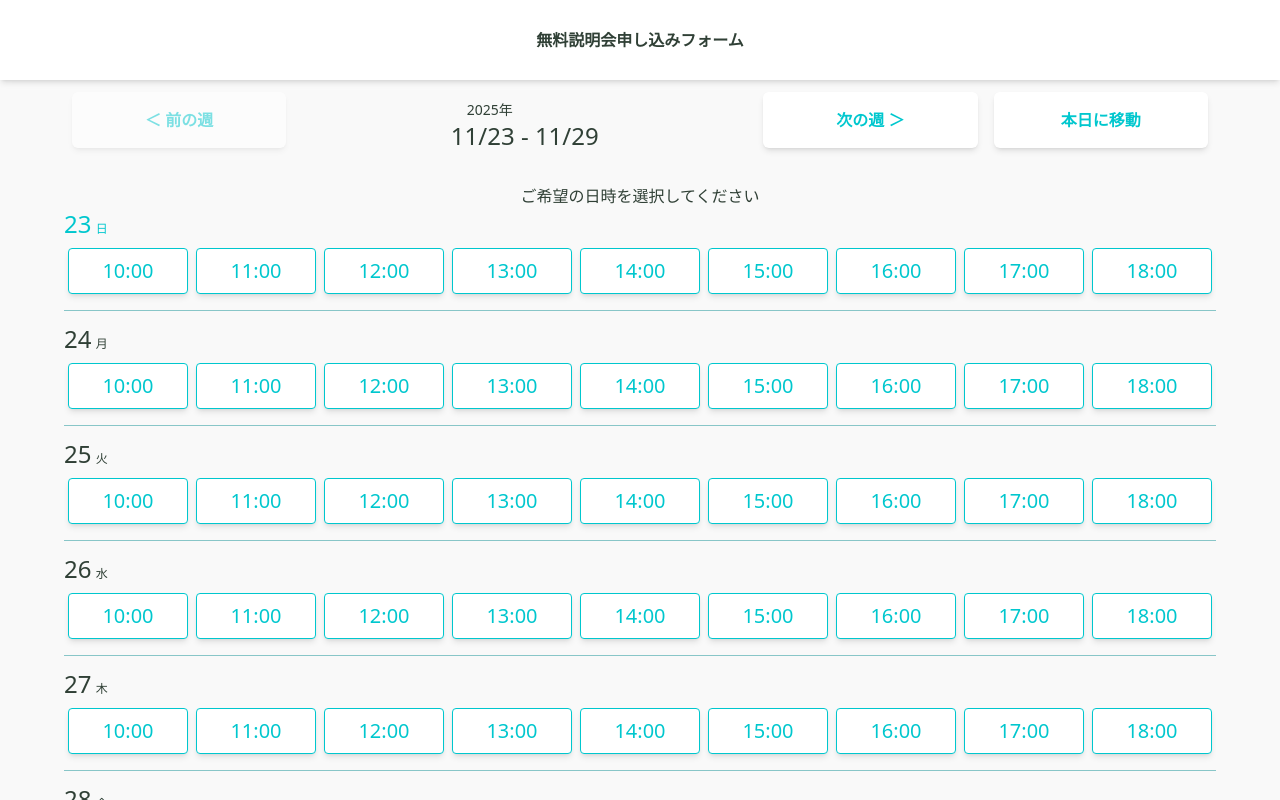
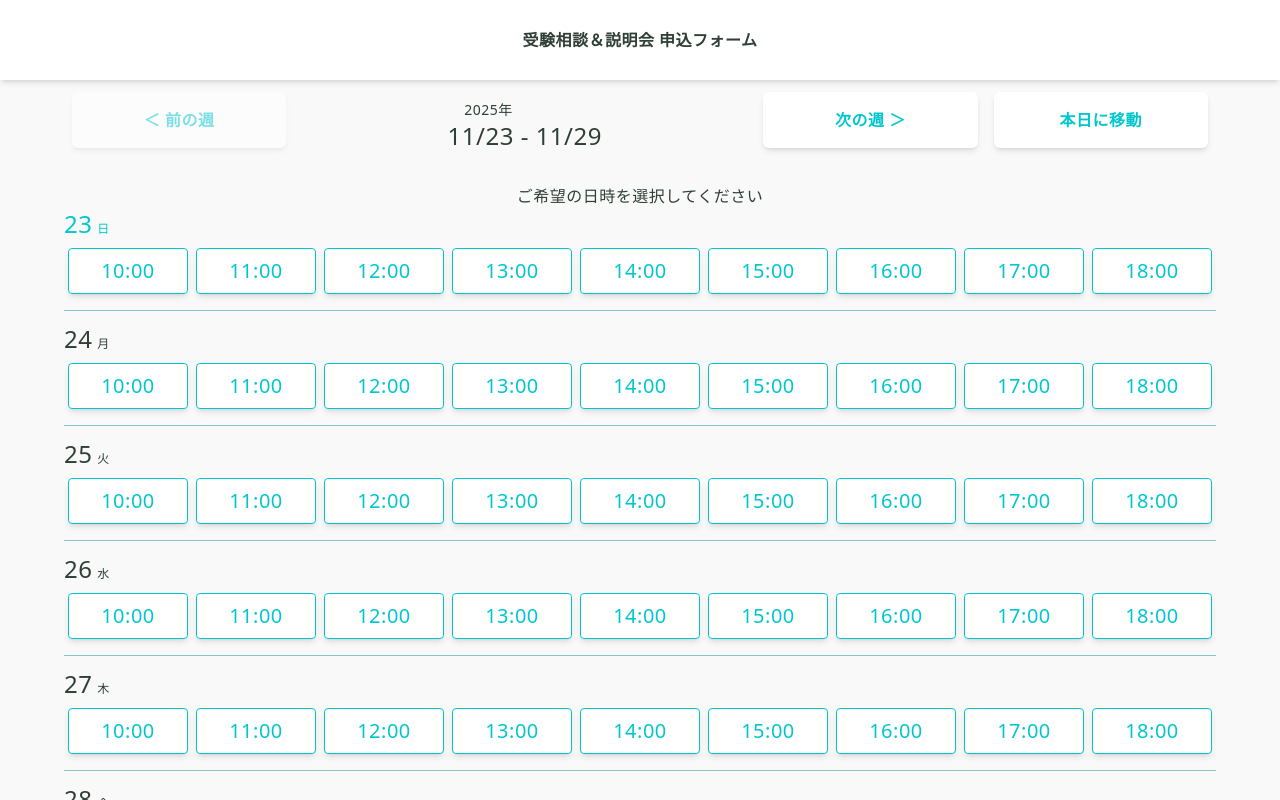
Before and after one commit to 25im0047-commits/form, a Next.js app: page / in a window 1280 px wide. Built offline with nearby package versions, Linux system fonts and the light colour scheme; no server answers; the database is empty.

Commit message:
バグの修正、文字幅の修正

```diff
--- a/app/globals.css
+++ b/app/globals.css
@@ -5,4 +5,5 @@ html,body {
   overscroll-behavior: none;
   overflow-x: hidden;
   height: 100%;
+  letter-spacing: 0.5px;
 }
--- a/app/layout.tsx
+++ b/app/layout.tsx
@@ -11,7 +11,7 @@ export default function RootLayout({
     <html lang="ja">
       <body className="text-[#304036] bg-[#f9f9f9]">
         <header className="h-20 mb-1 shadow-md flex items-center justify-center font-bold bg-white">
-          <h1>無料説明会申し込みフォーム</h1>
+          <h1>受験相談＆説明会 申込フォーム</h1>
         </header>
         <main className=" min-h-[80vh]">
           {children}
--- a/app/page.tsx
+++ b/app/page.tsx
@@ -155,7 +155,13 @@ export default function HomePage() {
                   >
                     {nextday(index)}
                   </span>{" "}
-                  <span className={`text-[0.75rem] ${index === 0 ? "text-[#00c7ce]" : ""}`}>
+                  <span className={`text-[0.75rem] ${
+                    Number(nextday(index)) === new Date().getDate() &&
+                      addDays(baseDate, index).getMonth() === new Date().getMonth() &&
+                      addDays(baseDate, index).getFullYear() === new Date().getFullYear()
+                        ? "text-[#00c7ce]"
+                        : ""
+                    }`}>
                     {["日", "月", "火", "水", "木", "金", "土"][(baseDate.getDay() + index) % 7]}
                   </span>
                 </h3>
```
Also changed, not shown: 1 other file (tests, documents, lock files or other folders).
